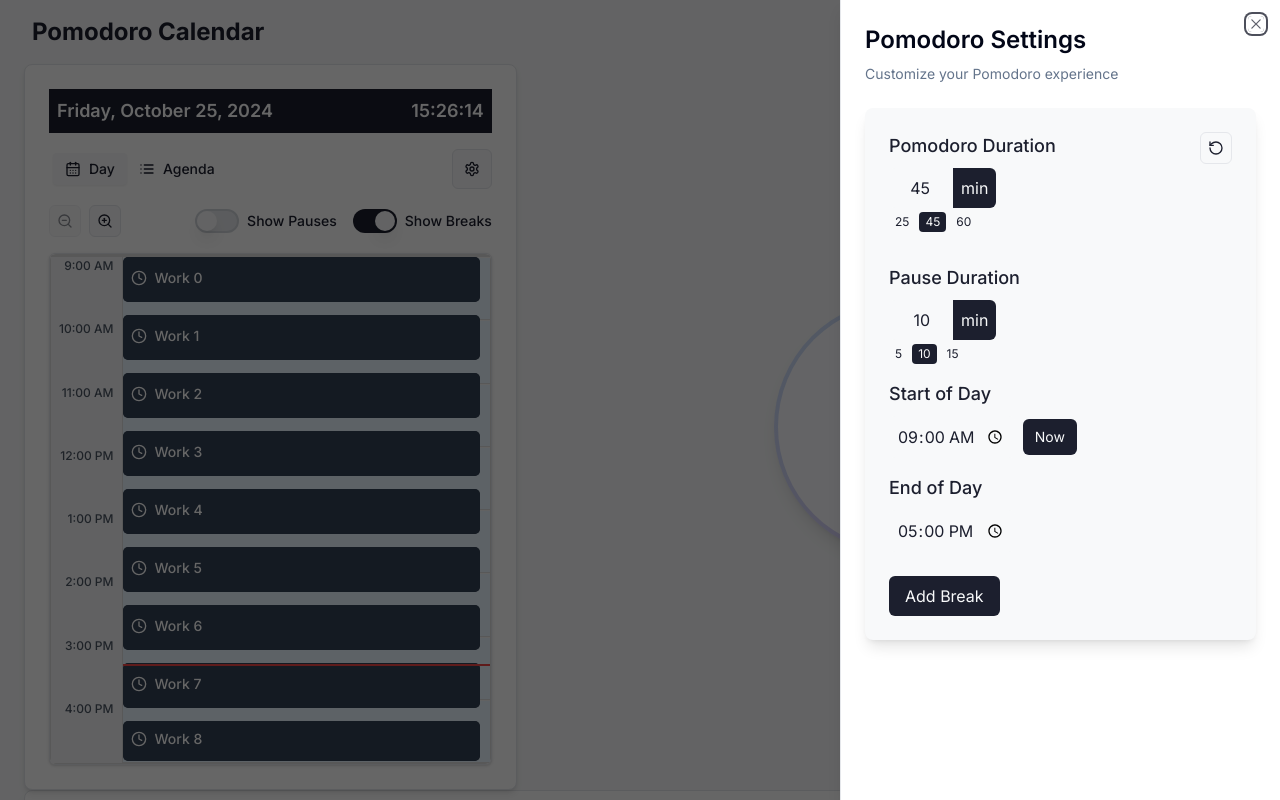
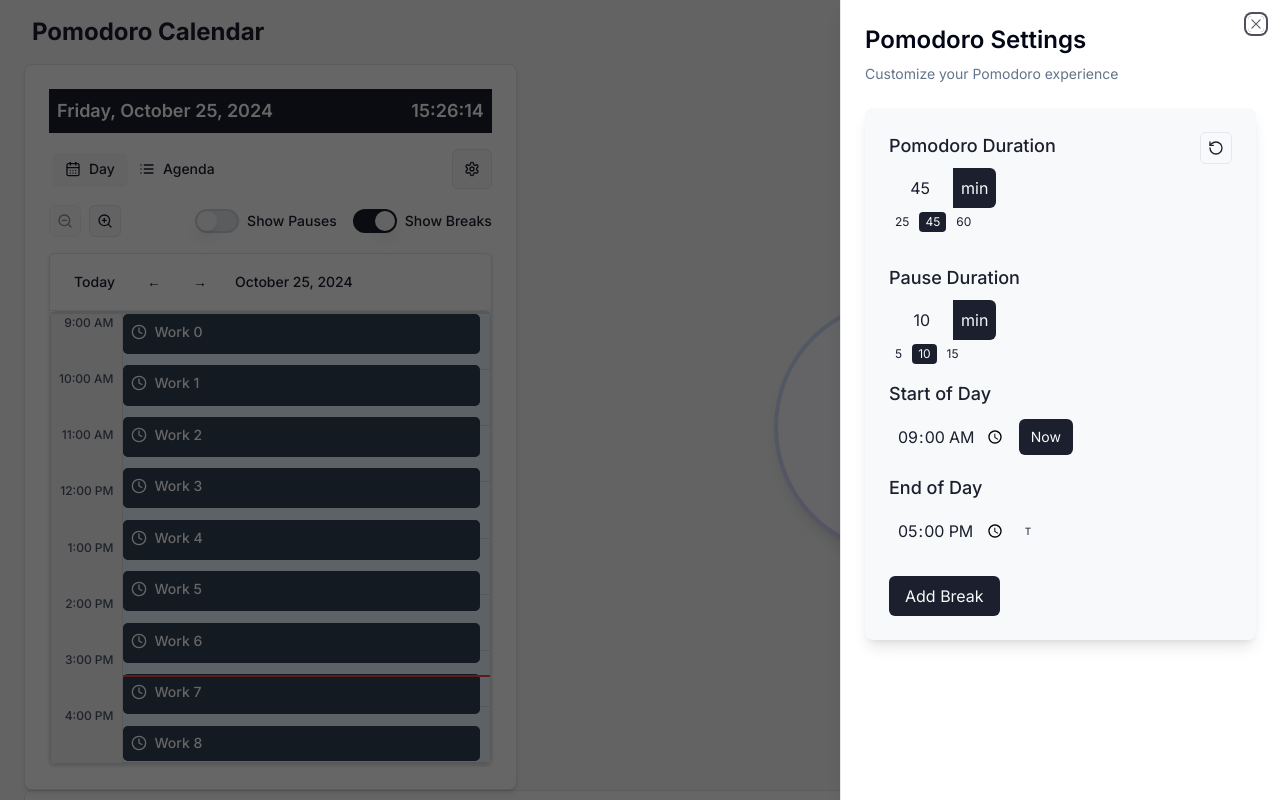
Before and after one commit to MatthieuMordrel/productivity-app, a Next.js app: page / in a window 1280 px wide. Both pictures are taken after a click on the button 471 px from the left and 169 px from the top of the page. Shown: the top 800 px of the page. Built offline with nearby package versions, Linux system fonts and the light colour scheme.

Commit message:
before asking chat big modif to create two calendars

```diff
--- /dev/null
+++ b/app/calendartest/page.tsx
@@ -0,0 +1,48 @@
+"use client";
+
+import moment from "moment";
+import { Calendar, momentLocalizer } from "react-big-calendar";
+import "react-big-calendar/lib/css/react-big-calendar.css";
+
+// Create a localizer using moment
+const localizer = momentLocalizer(moment);
+
+export default function CalendarTest() {
+  // Get today at 9 AM
+  const start = moment().startOf("day").add(9, "hours").toDate();
+
+  // Get tomorrow at 6 PM (18:00)
+  const end = moment().add(1, "day").startOf("day").add(18, "hours").toDate();
+
+  return (
+    <div className="h-screen p-4">
+      <div className="grid h-[90vh] grid-cols-2 gap-4">
+        <Calendar
+          localizer={localizer}
+          events={[]}
+          defaultView="day"
+          views={["day", "agenda"]}
+          min={start}
+          max={moment().endOf("day").toDate()} // End at midnight
+          className="rounded-lg bg-background p-4 text-foreground shadow-lg"
+          toolbar={true}
+          step={30}
+          timeslots={2}
+        />
+        <Calendar
+          localizer={localizer}
+          events={[]}
+          defaultView="day"
+          views={["day"]}
+          date={moment().add(1, "day").toDate()} // Set to tomorrow
+          min={moment().add(1, "day").startOf("day").toDate()} // Start at midnight
+          max={end}
+          className="rounded-lg bg-background p-4 text-foreground shadow-lg"
+          toolbar={true}
+          step={30}
+          timeslots={2}
+        />
+      </div>
+    </div>
+  );
+}
--- a/components/Timeline/PomodoroDay.tsx
+++ b/components/Timeline/PomodoroDay.tsx
@@ -67,6 +67,14 @@
 
   const calculatedStepSize = possibleStepSizes[zoomLevel - 1];
 
+  let calendarEndTime = state.endTime;
+  let calendarStartTime = state.startTime;
+
+  if (state.endTime > moment().endOf("day").toDate()) {
+    calendarEndTime = moment().endOf("day").toDate();
+    calendarStartTime = moment().startOf("day").toDate();
+  }
+
   console.log("state", state);
 
   return (
@@ -117,12 +125,13 @@
                     events={filteredEvents}
                     view={view as "day" | "agenda"}
                     views={["day", "agenda"]}
-                    toolbar={false}
+                    //Disbale view toolbar
+                    toolbar={true}
                     dayLayoutAlgorithm="no-overlap"
                     step={calculatedStepSize}
                     timeslots={timeslots}
-                    min={state.startTime}
-                    max={state.endTime}
+                    min={calendarStartTime}
+                    max={calendarEndTime}
                     eventPropGetter={eventPropGetter as EventPropGetter<object>}
                     components={{
                       //react-big-calendar passes event and titles as props
@@ -137,6 +146,7 @@
                     }}
                     className="h-full rounded-lg border shadow-sm"
                     scrollToTime={getCurrentScrollTime()}
+                    showMultiDayTimes={true}
                   />
                 </motion.div>
               </AnimatePresence>
--- a/components/Timeline/Toolbar.tsx
+++ b/components/Timeline/Toolbar.tsx
@@ -1,34 +1,49 @@
-import { ToolbarProps, View } from "react-big-calendar";
+import { ToolbarProps } from "react-big-calendar";
 
 export const CustomToolbar: React.FC<ToolbarProps> = (props) => {
-  const { label, onView, view } = props;
+  const { onNavigate, date } = props;
 
-  const buttonClass = (buttonView: View) =>
-    `px-3 py-1 rounded-md transition-colors ${
-      view === buttonView
-        ? "bg-primary text-white"
-        : "bg-secondary text-foreground hover:bg-primary/80"
-    }`;
+  // Navigation button styling - more subtle design
+  const navButtonClass =
+    "px-3 py-1.5 text-sm font-medium rounded-md transition-all text-foreground/70 hover:bg-secondary/50 hover:text-foreground";
 
   return (
-    <div className="flex items-center justify-between bg-background p-2">
-      <span className="rbc-btn-group space-x-2">
+    <div className="bg-background/50 border-secondary/20 flex items-center justify-between border-b p-3">
+      {/* Navigation buttons and date display */}
+      <div className="flex items-center space-x-4">
+        <span className="rbc-btn-group flex items-center space-x-2">
           <button
             type="button"
-          onClick={() => onView("day")}
-          className={buttonClass("day")}
+            onClick={() => onNavigate("TODAY")}
+            className={navButtonClass}
           >
-          Day
+            Today
           </button>
           <button
             type="button"
-          onClick={() => onView("agenda")}
-          className={buttonClass("agenda")}
+            onClick={() => onNavigate("PREV")}
+            className={navButtonClass}
           >
-          Agenda
+            <span className="sr-only">Previous</span>←
+          </button>
+          <button
+            type="button"
+            onClick={() => onNavigate("NEXT")}
+            className={navButtonClass}
+          >
+            <span className="sr-only">Next</span>→
           </button>
         </span>
-      <span className="rbc-toolbar-label text-lg font-semibold">{label}</span>
+
+        {/* Current date display */}
+        <span className="text-foreground/70 text-sm font-medium">
+          {date.toLocaleDateString("en-US", {
+            month: "long",
+            day: "numeric",
+            year: "numeric",
+          })}
+        </span>
+      </div>
     </div>
   );
 };
--- a/components/settings/PomodoroSettings.tsx
+++ b/components/settings/PomodoroSettings.tsx
@@ -71,6 +71,7 @@
             value={state.startTime}
             onChange={handleStartTimeChange}
             showSetNowButton={true}
+            showDateToggle={false}
           />
         </div>
 
@@ -81,6 +82,7 @@
             value={state.endTime}
             onChange={handleEndTimeChange}
             minTime={state.startTime}
+            showDateToggle={true}
           />
         </div>
 
--- a/components/settings/TimePicker.tsx
+++ b/components/settings/TimePicker.tsx
@@ -1,18 +1,27 @@
-import React from "react";
+import React, { useEffect, useRef } from "react";
 
 interface TimePickerProps {
   value: Date;
   onChange: (value: Date) => void;
-  showSetNowButton?: boolean; // New prop to control the visibility of the "Set to Now" button
-  minTime?: Date; // New prop for minimum allowed time
+  showSetNowButton?: boolean;
+  showDateToggle?: boolean; // New prop to control date toggle visibility
+  minTime?: Date;
 }
 
 export const TimePicker: React.FC<TimePickerProps> = ({
   value,
   onChange,
   showSetNowButton = false,
+  showDateToggle = true, // Default to true to maintain backward compatibility
   minTime,
 }) => {
+  // Add state to track if tomorrow is selected
+  const [isTomorrow, setIsTomorrow] = React.useState(() => {
+    const tomorrow = new Date();
+    tomorrow.setDate(tomorrow.getDate() + 1);
+    return value.getDate() === tomorrow.getDate();
+  });
+
   // Convert Date to HH:mm string because input type="time" only accepts strings
   const timeString = value.toLocaleTimeString([], {
     hour: "2-digit",
@@ -20,37 +29,75 @@
     hour12: false,
   });
 
-  // Convert HH:mm string back to Date so that we can update our state via the onChange function
   const handleChange = (e: React.ChangeEvent<HTMLInputElement>) => {
-    // Split the input value into hours and minutes, then convert them to numbers
     const [hours, minutes] = e.target.value.split(":").map(Number);
-    // Create a new Date object with the current date and the new hours and minutes
     const newDate = new Date(value);
+
+    // Set the date to today or tomorrow based on toggle
+    const today = new Date();
+    newDate.setDate(today.getDate() + (isTomorrow ? 1 : 0));
     newDate.setHours(hours, minutes);
 
-    // Check if the new time is after minTime (if provided)
     if (minTime && newDate <= minTime) {
-      // If not, set to 30 minutes after minTime
       newDate.setTime(minTime.getTime() + 30 * 60000);
     }
 
-    // Update the state with the new Date object
     onChange(newDate);
   };
 
-  // New function to set the time to now
   const setToNow = () => {
-    console.log("Setting to now");
     const now = new Date();
-    // Ensure 'now' is not before minTime
+    setIsTomorrow(false); // Reset to today when setting to now
+
     if (minTime && now <= minTime) {
       now.setTime(minTime.getTime() + 30 * 60000);
     }
     onChange(now);
   };
 
+  // Handle toggle between today and tomorrow
+  const handleToggleDay = (isTomorrow: boolean) => {
+    const newDate = new Date(value);
+    const today = new Date();
+
+    // Toggle the date and update state
+    const newIsTomorrow = isTomorrow;
+    setIsTomorrow(newIsTomorrow);
+
+    // Adjust the date while keeping the same time
+    newDate.setDate(today.getDate() + (newIsTomorrow ? 1 : 0));
+    onChange(newDate);
+  };
+
+  const [isOpen, setIsOpen] = React.useState(false);
+
+  // Add ref for the dropdown container
+  const dropdownRef = useRef<HTMLDivElement>(null);
+
+  // Add click outside handler
+  useEffect(() => {
+    const handleClickOutside = (event: MouseEvent) => {
+      if (
+        dropdownRef.current &&
+        !dropdownRef.current.contains(event.target as Node)
+      ) {
+        setIsOpen(false);
+      }
+    };
+
+    // Add event listener when dropdown is open
+    if (isOpen) {
+      document.addEventListener("mousedown", handleClickOutside);
+    }
+
+    // Cleanup
+    return () => {
+      document.removeEventListener("mousedown", handleClickOutside);
+    };
+  }, [isOpen]);
+
   return (
-    <div className="flex items-center space-x-2">
+    <div className="relative flex items-center space-x-1">
       <input
         id="time-picker"
         type="time"
@@ -59,6 +106,47 @@
         className="rounded-md bg-secondary p-2 text-foreground"
         placeholder="HH:MM"
       />
+
+      {showDateToggle && (
+        <div className="relative" ref={dropdownRef}>
+          <button
+            onClick={() => setIsOpen(!isOpen)}
+            className="text-foreground/70 hover:bg-secondary/80 group flex h-[34px] items-center rounded-md bg-secondary px-1.5 text-[10px]"
+            title={isTomorrow ? "Tomorrow" : "Today"}
+          >
+            {isTomorrow ? "T+1" : "T"}
+          </button>
+
+          {/* Dropdown menu */}
+          {isOpen && (
+            <div className="absolute right-0 top-full z-50 mt-1 w-24 rounded-md bg-secondary py-1 shadow-lg">
+              <button
+                onClick={() => {
+                  handleToggleDay(false);
+                  setIsOpen(false);
+                }}
+                className={`hover:bg-secondary/80 w-full px-3 py-1.5 text-left text-xs ${
+                  !isTomorrow ? "text-primary" : "text-foreground"
+                }`}
+              >
+                Today
+              </button>
+              <button
+                onClick={() => {
+                  handleToggleDay(true);
+                  setIsOpen(false);
+                }}
+                className={`hover:bg-secondary/80 w-full px-3 py-1.5 text-left text-xs ${
+                  isTomorrow ? "text-primary" : "text-foreground"
+                }`}
+              >
+                Tomorrow
+              </button>
+            </div>
+          )}
+        </div>
+      )}
+
       {showSetNowButton && (
         <button
           onClick={setToNow}
```
Lines whose indentation alone changed are shown as unchanged.
